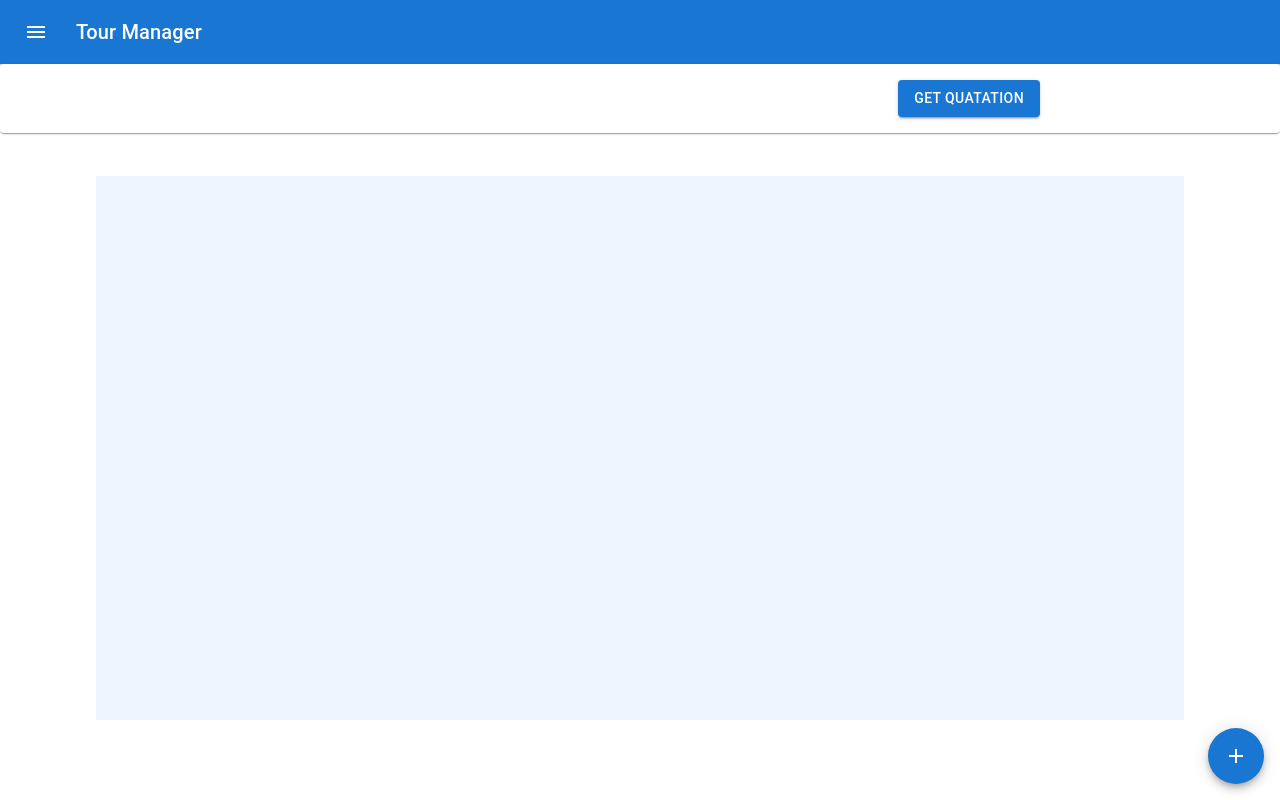
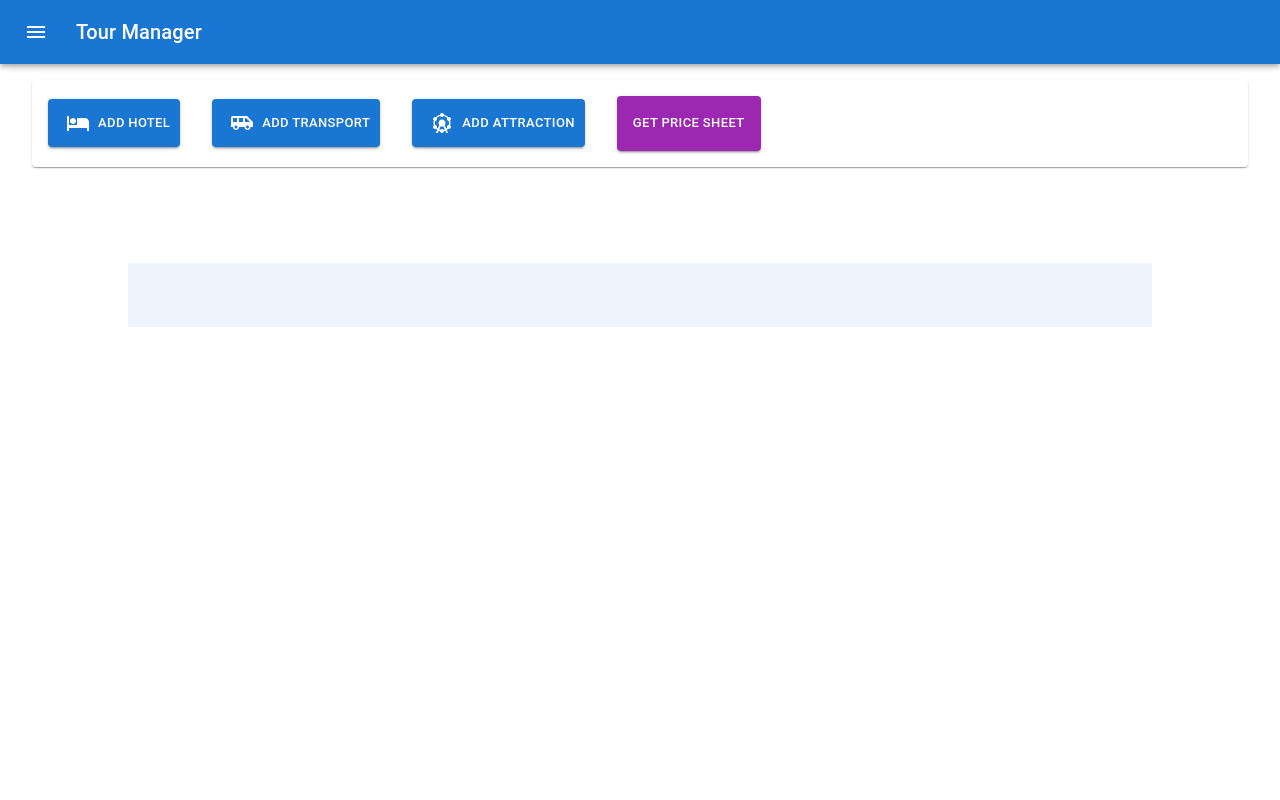
Before and after one commit to gogetin/tour-management-tool, a Next.js app: page /packages/details in a window 1280 px wide. Built offline with nearby package versions, Linux system fonts and the light colour scheme.

Commit message:
forms done

```diff
--- a/app/(protected)/layout.jsx
+++ b/app/(protected)/layout.jsx
@@ -21,7 +21,7 @@ function layout({ children }) {
   return (
     <Container disableGutters={true} maxWidth={"100vw"} sx={{ padding: 0 }}>
       <Box>
-        <AppBar position="static">
+        <AppBar>
           <Toolbar>
             <IconButton
               size="large"
--- a/app/(protected)/packages/details/page.jsx
+++ b/app/(protected)/packages/details/page.jsx
@@ -17,10 +17,12 @@ import {
   CardActionArea,
   CardActions,
   Button,
+  Stack,
 } from "@mui/material";
 import { useForm, useFieldArray } from "react-hook-form";
 import HotelForm from "@/components/packageDetails/HotelForm";
 import TransportForm from "@/components/packageDetails/TransportForm";
+import AttractionForm from "@/components/packageDetails/AttractionForm";
 
 function Page() {
   function handleAddHotel() {
@@ -38,6 +40,20 @@ function Page() {
     append({
       type: "transport",
       transportDetails: "",
+      seater: "",
+      numberOfcars: "",
+      purchasePrice: "",
+      sellPrice: "",
+    });
+  }
+  function handleAddAttraction() {
+    append({
+      type: "attraction",
+      attractionDetails: "",
+      adults: "",
+      children: "",
+      purchasePrice: "",
+      sellPrice: "",
     });
   }
   function handleRemove(e) {
@@ -45,17 +61,7 @@ function Page() {
     console.log(id);
     remove(id);
   }
-  const actions = [
-    {
-      icon: <HotelIcon onClick={handleAddHotel} />,
-      name: "Add Hotel",
-    },
-    {
-      icon: <AirportShuttleIcon onClick={handleAddTransport} />,
-      name: "Add Transport",
-    },
-    { icon: <AttractionsIcon />, name: "Add Attraction" },
-  ];
+
   const { register, control, handleSubmit } = useForm({
     defaultValues: {
       groups: [],
@@ -72,29 +78,69 @@ function Page() {
   };
   return (
     <>
-      <Box display={"flex"} justifyContent={"center"}>
-        <Paper sx={{ width: "100%" }}>
-          <Box
-            width={"80%"}
-            display={"flex"}
-            justifyContent={"end"}
-            padding={2}
-            maxWidth={"1200px"}
-          >
-            <Button variant="contained">Get Quatation</Button>
-          </Box>
-        </Paper>
+      <Box
+        display={"flex"}
+        flexDirection={"column"}
+        alignItems={"center"}
+        justifyContent={"center"}
+      >
         <Box
+          width={"95%"}
+          display={"flex"}
+          justifyContent={"end"}
+          position={"sticky"}
+          padding={2}
+          top={64}
+          left={0}
+          bgcolor={"#fff"}
+          zIndex={10}
+        >
+          <Paper sx={{ width: "100%" }}>
+            <Button
+              onClick={handleAddHotel}
+              sx={{ margin: 2 }}
+              size="small"
+              variant="contained"
+            >
+              <HotelIcon sx={{ margin: 1 }} />
+              Add Hotel
+            </Button>
+            <Button
+              onClick={handleAddTransport}
+              sx={{ margin: 2 }}
+              size="small"
+              variant="contained"
+            >
+              <AirportShuttleIcon sx={{ margin: 1 }} />
+              Add Transport
+            </Button>
+            <Button
+              onClick={handleAddAttraction}
+              sx={{ margin: 2 }}
+              size="small"
+              variant="contained"
+            >
+              <AttractionsIcon sx={{ margin: 1 }} />
+              Add Attraction
+            </Button>
+            <Button
+              sx={{ margin: 2, padding: 2 }}
+              size="small"
+              variant="contained"
+              color="secondary"
+            >
+              Get Price Sheet
+            </Button>
+          </Paper>
+        </Box>
+        <Box
+          marginTop={18}
+          maxWidth={"1200px"}
+          width={"75%"}
           padding={4}
-          sx={{
-            position: "fixed",
-            overflowY: "scroll",
-            width: "80%",
-            height: "60vh",
-            marginTop: 14,
-            maxWidth: "1200px",
-          }}
           bgcolor={"#eff5ff"}
+          display={"flex"}
+          flexDirection={"column"}
         >
           <form onSubmit={handleSubmit(onSubmit)}>
             {fields.map(
@@ -114,13 +160,21 @@ function Page() {
                     handleRemove={handleRemove}
                     group={group}
                   />
+                )) ||
+                (group.type === "attraction" && (
+                  <AttractionForm
+                    register={register}
+                    groupIndex={groupIndex}
+                    handleRemove={handleRemove}
+                    group={group}
+                  />
                 ))
             )}
           </form>
         </Box>
       </Box>
 
-      <SpeedDial
+      {/* <SpeedDial
         ariaLabel="SpeedDial basic example"
         sx={{ position: "absolute", bottom: 16, right: 16 }}
         icon={<SpeedDialIcon />}
@@ -132,7 +186,7 @@ function Page() {
             tooltipTitle={action.name}
           />
         ))}
-      </SpeedDial>
+      </SpeedDial> */}
     </>
   );
 }
--- a/components/packageDetails/HotelForm.jsx
+++ b/components/packageDetails/AttractionForm.jsx
@@ -8,14 +8,24 @@ import {
   CardActionArea,
   CardActions,
   Button,
+  Autocomplete,
 } from "@mui/material";
-export default function HotelForm({
+export default function AttractionForm({
   register,
   groupIndex,
   handleRemove,
   id,
   group,
 }) {
+  const top100Films = [
+    { label: "The Shawshank Redemption", year: 1994 },
+    { label: "The Godfather", year: 1972 },
+    { label: "The Godfather: Part II", year: 1974 },
+    { label: "The Dark Knight", year: 2008 },
+    { label: "12 Angry Men", year: 1957 },
+    { label: "Schindler's List", year: 1993 },
+    { label: "Pulp Fiction", year: 1994 },
+  ];
   return (
     <Box
       key={id}
@@ -32,7 +42,7 @@ export default function HotelForm({
           justifyContent={"space-between"}
           padding={1}
         >
-          <Typography>Hotel</Typography>
+          <Typography>Attraction</Typography>
           <Button color="error" data-id={groupIndex} onClick={handleRemove}>
             Remove
           </Button>
@@ -44,34 +54,35 @@ export default function HotelForm({
           rowGap={2}
           padding={4}
         >
+          <Autocomplete
+            disablePortal
+            id=""
+            options={top100Films}
+            renderInput={(params) => (
+              <TextField
+                {...params}
+                size="small"
+                label="Attraction Details"
+                placeholder="Attraction Details"
+                {...register(`group[${groupIndex}].attractionDetails`)}
+              />
+            )}
+          />
           <TextField
-            label="group Name"
-            {...register(`groups[${groupIndex}].name`)}
-            defaultValue={group.firstName}
-            placeholder="Hotel Name"
+            label="No. of Adults"
+            {...register(`groups[${groupIndex}].adults`)}
+            defaultValue={group.address}
+            placeholder="No. of Adults"
             size="small"
           />
           <TextField
-            label="group Address"
-            {...register(`groups[${groupIndex}].address`)}
-            defaultValue={group.address}
-            placeholder="Hotel Address"
+            label="No. of Children"
+            {...register(`groups[${groupIndex}].children`)}
+            defaultValue={group.checkin}
+            placeholder="No. of Children"
             size="small"
           />
-          <TextField
-            label="Check in Date"
-            {...register(`groups[${groupIndex}].checkin`)}
-            defaultValue={group.checkin}
-            placeholder="Checkin Date"
-            size="small"
-          />
-          <TextField
-            label="Check out Date"
-            {...register(`groups[${groupIndex}].checkout`)}
-            defaultValue={group.checkin}
-            placeholder="Checkout Date"
-            size="small"
-          />
+
           <TextField
             label="Sell Price"
             {...register(`groups[${groupIndex}].sellPrice`)}
--- a/components/packageDetails/TransportForm.jsx
+++ b/components/packageDetails/TransportForm.jsx
@@ -26,6 +26,20 @@ export default function TransportForm({
     { label: "12 Angry Men", year: 1957 },
     { label: "Schindler's List", year: 1993 },
     { label: "Pulp Fiction", year: 1994 },
+  ];
+  const seater = [
+    {
+      label: "12",
+      value: 12,
+    },
+    {
+      label: "14",
+      value: 12,
+    },
+    {
+      label: "16",
+      value: 12,
+    },
   ];
   return (
     <>
@@ -70,7 +84,38 @@ export default function TransportForm({
                 />
               )}
             />
-
+            <Autocomplete
+              disablePortal
+              id=""
+              options={seater}
+              renderInput={(params) => (
+                <TextField
+                  {...params}
+                  size="small"
+                  label="Seater"
+                  placeholder="Seater"
+                  {...register(`group[${groupIndex}].seater`)}
+                />
+              )}
+            />
+            <TextField
+              size="small"
+              label="No. of Cars"
+              placeholder="No. of Cars"
+              {...register(`group[${groupIndex}].numberOfCard`)}
+            />
+            <TextField
+              size="small"
+              label="Sell Price"
+              placeholder="Sell Price"
+              {...register(`group[${groupIndex}].sellPrice`)}
+            />
+            <TextField
+              size="small"
+              label="Purchase Price"
+              placeholder="Purchase Price"
+              {...register(`group[${groupIndex}].purchasePrice`)}
+            />
             <Button size="small" variant="contained" type="button">
               Save
             </Button>
```
